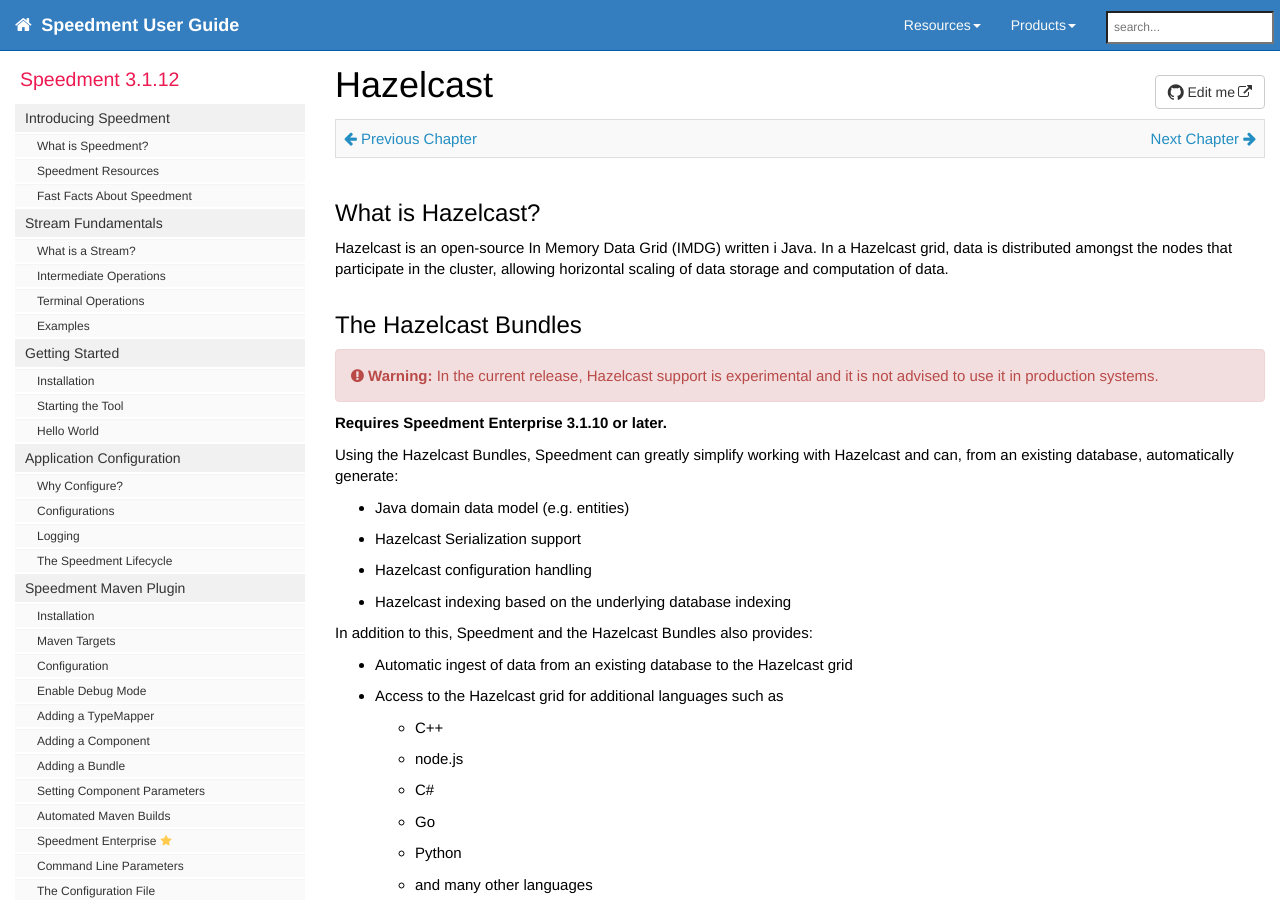
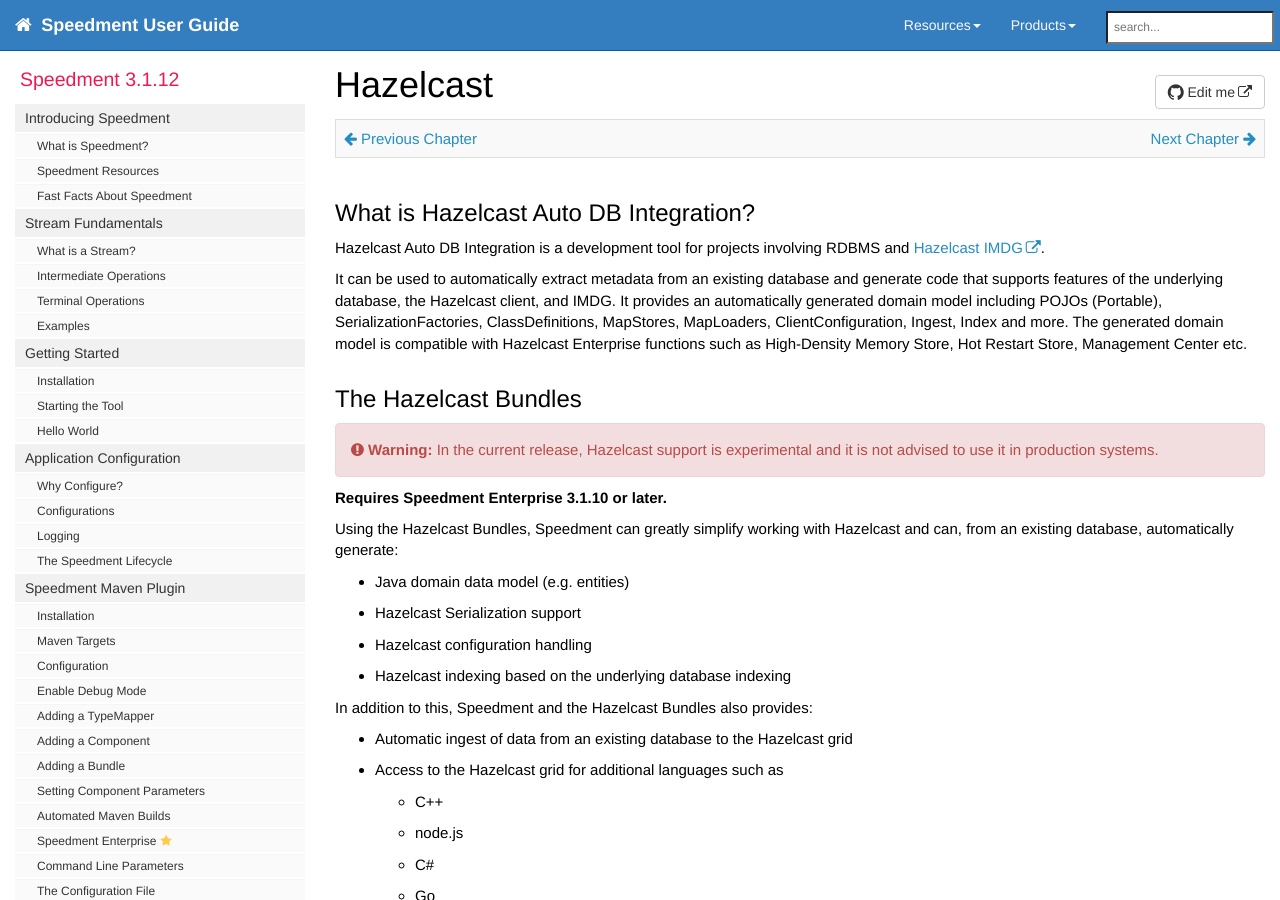
Before and after one commit to speedment/speedment-doc, a Jekyll site: the page built from pages/hazelcast.md, in a window 1280 px wide and 900 px high. Built offline with Jekyll 4.4.1, drawn with Linux system fonts in a browser that asks for light colours; nearby versions of some CDN libraries; comment, search, counter and statistics services are not loaded.

Commit message:
Update description of Hazelcast ADBI in the manual

```diff
--- a/pages/hazelcast.md
+++ b/pages/hazelcast.md
@@ -11,8 +11,10 @@
 
 {% include prev_next.html %}
 
-## What is Hazelcast?
-Hazelcast is an open-source In Memory Data Grid (IMDG) written i Java. In a Hazelcast grid, data is distributed amongst the nodes that participate in the cluster, allowing horizontal scaling of data storage and computation of data.
+## What is Hazelcast Auto DB Integration?
+Hazelcast Auto DB Integration is a development tool for projects involving RDBMS and [Hazelcast IMDG](https://hazelcast.com/products/imdg/).
+
+It can be used to automatically extract metadata from an existing database and generate code that supports features of the underlying database, the Hazelcast client, and IMDG. It provides an automatically generated domain model including POJOs (Portable), SerializationFactories, ClassDefinitions, MapStores, MapLoaders, ClientConfiguration, Ingest, Index and more. The generated domain model is compatible with Hazelcast Enterprise functions such as High-Density Memory Store, Hot Restart Store, Management Center etc.
 
 ## The Hazelcast Bundles
 
```
